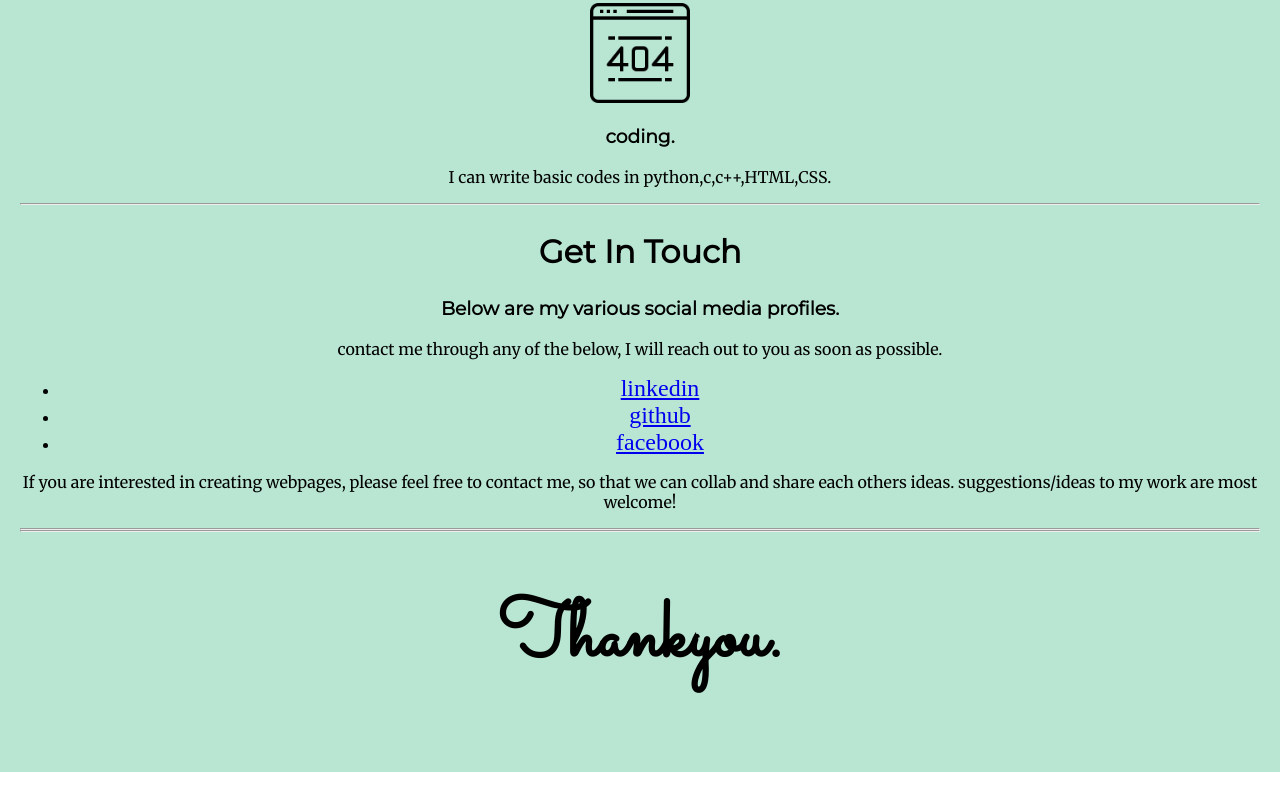
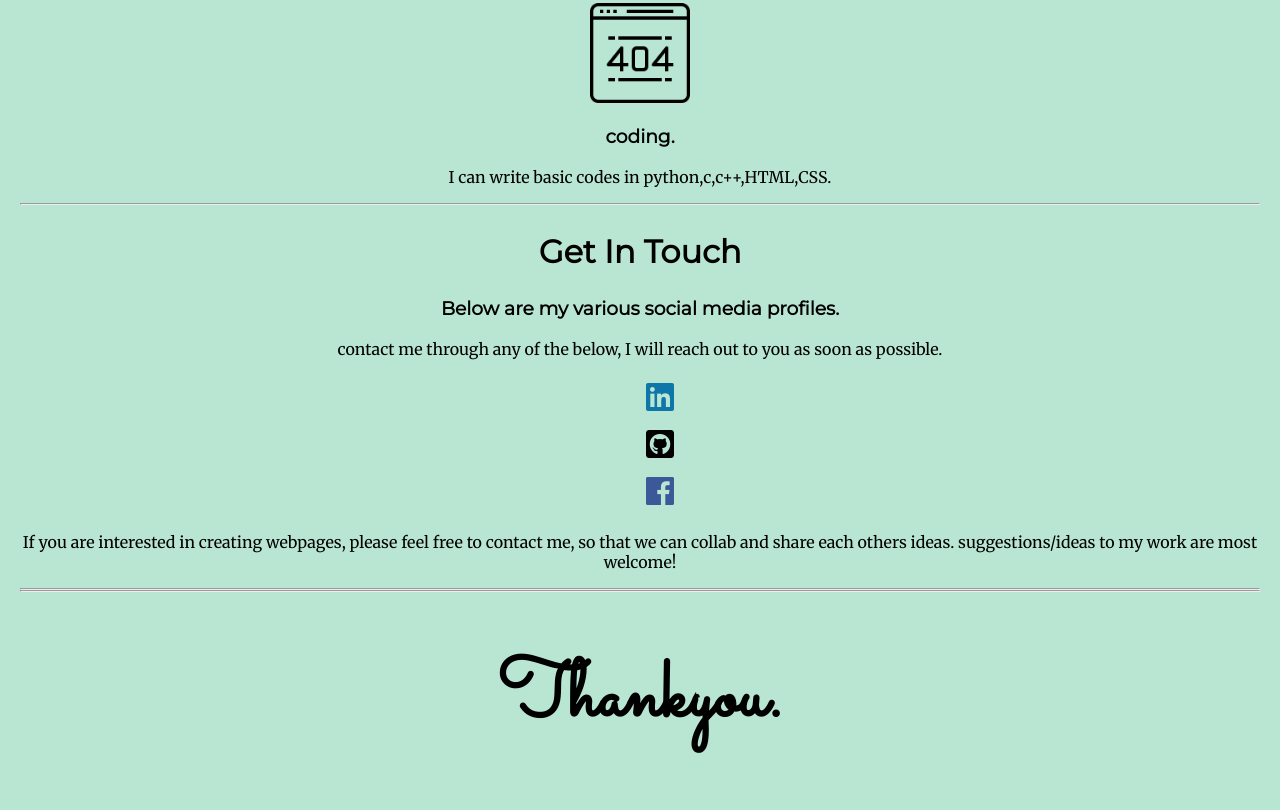
Before and after one commit to rakshakannu/personal-website-2, a plain HTML site: page index.html in a window 1280 px wide. Shown: the part 1064-1874 px from the top of the page. Before the commit the page ends 1836 px from the top, so only its background shows below. Drawn offline with Linux system fonts and the light colour scheme.

Commit message:
fixed logos

```diff
--- a/CSS/styles.css
+++ b/CSS/styles.css
@@ -1,46 +1,67 @@
-
-body{
+body {
   margin: 0;
   text-align: center;
-  font-family: "Merriweather",sans-serif;
+  font-family: "Merriweather", sans-serif;
 }
-h1{
+h1 {
   font-size: 5rem;
   margin-top: 0;
   font-family: Sacramento;
   padding-top: 50px;
 }
-h2{
-font-family: Montserrat;
-font-size: 2rem;
+h2 {
+  font-family: Montserrat;
+  font-size: 2rem;
 }
-h3{
+h3 {
   font-family: Montserrat;
 }
-.top-container{
-  background-color: #F6F6F6;
+.top-container {
+  background-color: #f6f6f6;
   padding: 20px;
 }
-.middle-container{
-background-color: #B9E6D3;
+.middle-container {
+  background-color: #b9e6d3;
 }
-.bottom-container{
-background-color:  #F6F6F6;
+.bottom-container {
+  background-color: #f6f6f6;
 }
-img{
+img {
   width: 300px;
   height: 300px;
   text-align-last: center;
 }
-.i{
+.i {
+  height: 100px;
   width: 100px;
-  height: 100px;
 }
-a{
+a {
   font-size: 1.5rem;
   font-family: serif;
 }
-hr{
+hr {
   margin-top: 0;
   margin-bottom: 0;
 }
+li {
+  list-style: none;
+}
+
+.social-icons > li {
+  padding: 5px;
+}
+
+.social-icons > li > a {
+  font-size: 2rem;
+}
+
+.github {
+  color: black;
+}
+.linkedin {
+  color: #0e76a8;
+}
+
+.facebook {
+  color: #3b5998;
+}
--- a/index.html
+++ b/index.html
@@ -8,6 +8,10 @@
   <link rel="stylesheet" href="CSS/styles.css">
   <link rel="icon" href="favicon.ico">
   <link href="https://fonts.googleapis.com/css?family=Merriweather|Montserrat|Sacramento" rel="stylesheet">
+  <link
+      href="https://use.fontawesome.com/releases/v5.4.1/css/all.css"
+      rel="stylesheet"
+    />
 </head>
 
 <body>
@@ -42,10 +46,10 @@
     <h3>Below are my various social media profiles.</h3>
     <p>contact me through any of the below, I will reach out to you as soon as possible.</p>
   </div>
-  <ul>
-<li><a href="https://www.linkedin.com/in/raksha-kannusami-851199167/">linkedin</a></li>
-<li><a href="https://github.com/rakshakannu/">github</a></li>
-<li><a href="https://www.facebook.com/raksha.kannu/">facebook</a></li>
+  <ul class="social-icons">
+<li><a class="linkedin" href="https://www.linkedin.com/in/raksha-kannusami-851199167/" target="_blank"><i class="fab fa-linkedin" aria-hidden="true"></i></a></li>
+<li><a class="github" href="https://github.com/rakshakannu/" target="_blank"><i class="fab fa-github-square" aria-hidden="true"></i ></a></li>
+<li><a class="facebook" href="https://www.facebook.com/raksha.kannu/" target="_blank"><i class="fab fa-facebook" aria-hidden="true"></i></a></li>
 </ul>
 <p>If you are interested in creating webpages, please feel free to contact me, so that we can collab and share each others ideas. suggestions/ideas to my work are most welcome!</p>
 
```
